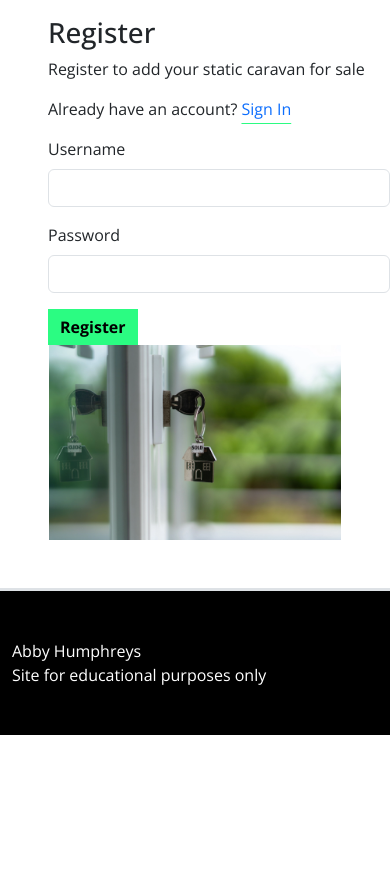
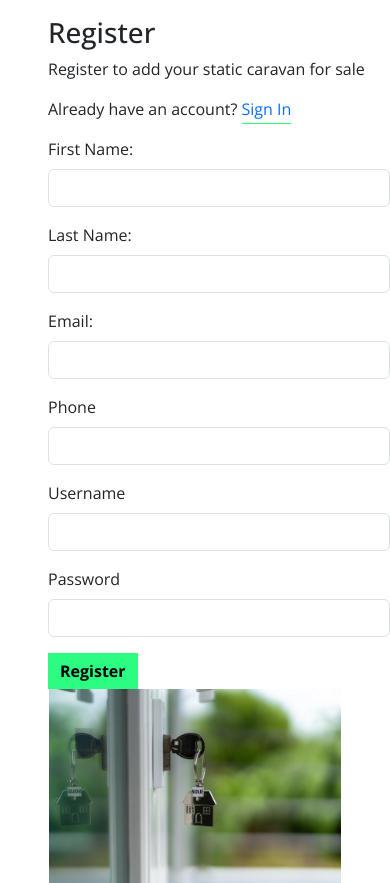
Before and after one commit to AbbyHumphreys/Caravansy, a Flask app: page /register in a window 390 px wide. Shown: the part 90-973 px from the top of the page. Before the commit the page ends 825 px from the top, so only its background shows below. Run offline with Flask 2, Linux system fonts and the light colour scheme; some libraries are stand-ins or nearby versions.

Commit message:
add: name, email and phone input to form

```diff
--- a/templates/general_templates/register.html
+++ b/templates/general_templates/register.html
@@ -8,6 +8,30 @@
                 <p class="ms-5">Register to add your static caravan for sale</p>
                 <p class="ms-5">Already have an account? <a href="{{ url_for('login') }}" class="underline">Sign In</a></p>
                 <form method="POST" action="{{ url_for('register') }}">
+                    <!-- first name -->
+                    <div class="ms-5 mb-3">
+                        <label for="first_name" class="form-label">First Name:</label>
+                        <input type="text" class="form-control" name="first_name" id="first_name"
+                          minlength="2" maxlength="15" pattern="^[a-zA-Z]{2,15}$" aria-describedby="first name" required>
+                    </div>
+                    <!-- last name -->
+                    <div class="ms-5 mb-3">
+                        <label for="last_name" class="form-label">Last Name:</label>
+                        <input type="text" class="form-control" name="last_name" id="last_name"
+                          minlength="2" maxlength="15" pattern="^[a-zA-Z]{2,15}$" aria-describedby="last name" required>
+                    </div>
+                    <!-- email -->
+                    <div class="ms-5 mb-3">
+                        <label for="email" class="form-label">Email:</label>
+                        <input type="email" class="form-control" name="email" id="email"
+                          minlength="5" maxlength="30" aria-describedby="email" required>
+                    </div>
+                    <!-- phone -->
+                    <div class="ms-5 mb-3">
+                        <label for="phone" class="form-label">Phone</label>
+                        <input type="number" class="form-control" name="phone" id="phone"
+                          minlength="11" maxlength="11" pattern="^[0-9]{5,15}$" aria-describedby="phone" required>
+                    </div>
                     <!-- username -->
                     <div class="ms-5 mb-3">
                       <label for="username" class="form-label">Username</label>
```
